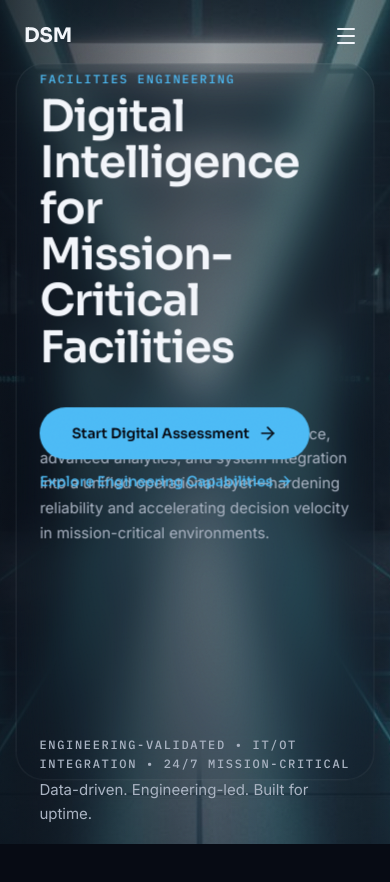
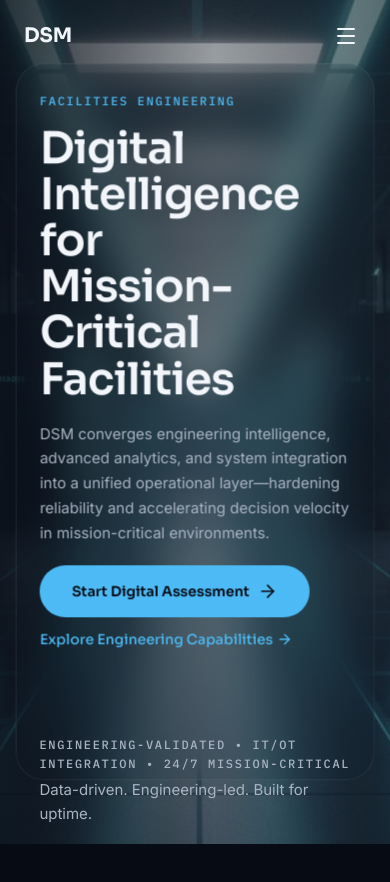
Before and after one commit to spetros00/dsm-consulting-website, a React (Vite) app: page / in a window 390 px wide. Shown: the top 882 px of the page. Built offline with nearby package versions, Linux system fonts and the light colour scheme.

Commit message:
- updated errors on pages on overlapping issue-x12

```diff
--- a/src/sections/Hero.tsx
+++ b/src/sections/Hero.tsx
@@ -14,6 +14,7 @@
     const imageCardRef = useRef<HTMLDivElement>(null);
     const microLabelRef = useRef<HTMLSpanElement>(null);
     const captionRef = useRef<HTMLDivElement>(null);
+    const leftContentRef = useRef<HTMLDivElement>(null);
 
     useLayoutEffect(() => {
       const section = sectionRef.current;
@@ -24,8 +25,9 @@
       const imageCard = imageCardRef.current;
       const microLabel = microLabelRef.current;
       const caption = captionRef.current;
+      const leftContent = leftContentRef.current;
 
-      if (!section || !panel || !headline || !subheadline || !cta || !imageCard || !microLabel || !caption) return;
+      if (!section || !panel || !headline || !subheadline || !cta || !imageCard || !microLabel || !caption || !leftContent) return;
 
       const ctx = gsap.context(() => {
         // Load animation timeline
@@ -134,7 +136,7 @@
     return (
       <section
         ref={sectionRef}
-        className="relative w-screen h-screen overflow-hidden z-10"
+        className="relative w-screen min-h-screen overflow-hidden z-10"
         style={{ backgroundColor: '#070B14' }}
       >
         {/* Background Image */}
@@ -158,21 +160,23 @@
           ref={panelRef}
           className="absolute glass-panel w-[92vw] h-[85vh] sm:w-[88vw] sm:h-[82vh] md:w-[84vw] md:h-[78vh] left-1/2 top-1/2 -translate-x-1/2 -translate-y-1/2"
         >
+          {/* Left Content Area - With bottom constraint to stay above caption */}
+          <div
+            ref={leftContentRef}
+            className="absolute left-[6.5%] top-[4%] sm:top-[5%] md:top-[6%] right-[6.5%] md:right-[40%] bottom-[12%] sm:bottom-[10%] overflow-hidden"
+          >
           {/* Micro Label */}
           <span
             ref={microLabelRef}
-            className="absolute micro-label text-cyan left-[6.5%] top-[1%] sm:top-[3%] text-xs sm:text-sm"
+              className="micro-label text-cyan text-xs sm:text-sm block mb-4 sm:mb-5"
           >
             FACILITIES ENGINEERING
           </span>
 
-          {/* Headline Block */}
-          <div
-            className="absolute top-[4%] sm:top-[6%] lg:top-[8%] left-[6.5%] right-[6.5%] max-w-[90%] sm:max-w-[85%] md:max-w-[42%]"
-          >
+            {/* Headline */}
             <h1
               ref={headlineRef}
-              className="headline-1 text-primary-light text-4xl sm:text-5xl md:text-6xl"
+              className="headline-1 text-primary-light text-4xl sm:text-5xl md:text-6xl mb-5 sm:mb-6"
             >
               {words.map((word, i) => (
                 <span key={i} className="word inline-block mr-[0.3em]">
@@ -180,12 +184,11 @@
                 </span>
               ))}
             </h1>
-          </div>
 
           {/* Subheadline */}
           <p
             ref={subheadlineRef}
-            className="absolute body-text top-[50%] sm:top-[48%] md:top-[46%] lg:top-[44%] left-[6.5%] right-[6.5%] max-w-[90%] sm:max-w-[85%] md:max-w-[38%] text-sm sm:text-base"
+              className="body-text text-sm sm:text-base max-w-full md:max-w-[90%] mb-5 sm:mb-6"
           >
             DSM converges engineering intelligence, advanced analytics, and system integration into a unified operational layer—hardening reliability and accelerating decision velocity in mission-critical environments.
           </p>
@@ -193,7 +196,7 @@
           {/* CTA Row */}
           <div
             ref={ctaRef}
-            className="absolute flex flex-col sm:flex-row items-start sm:items-center gap-3 sm:gap-6 top-[48%] sm:top-[46%] md:top-[45%] lg:top-[44%] left-[6.5%] right-[6.5%] max-w-[90%] sm:max-w-[85%]"
+              className="flex flex-col sm:flex-row items-start sm:items-center gap-3 sm:gap-6"
           >
             <button className="btn-primary flex items-center gap-2 text-sm sm:text-base">
               Start Digital Assessment
@@ -206,6 +209,7 @@
               Explore Engineering Capabilities
               <ArrowRight className="w-4 h-4" />
             </a>
+            </div>
           </div>
 
           {/* Right Image Card */}
```
